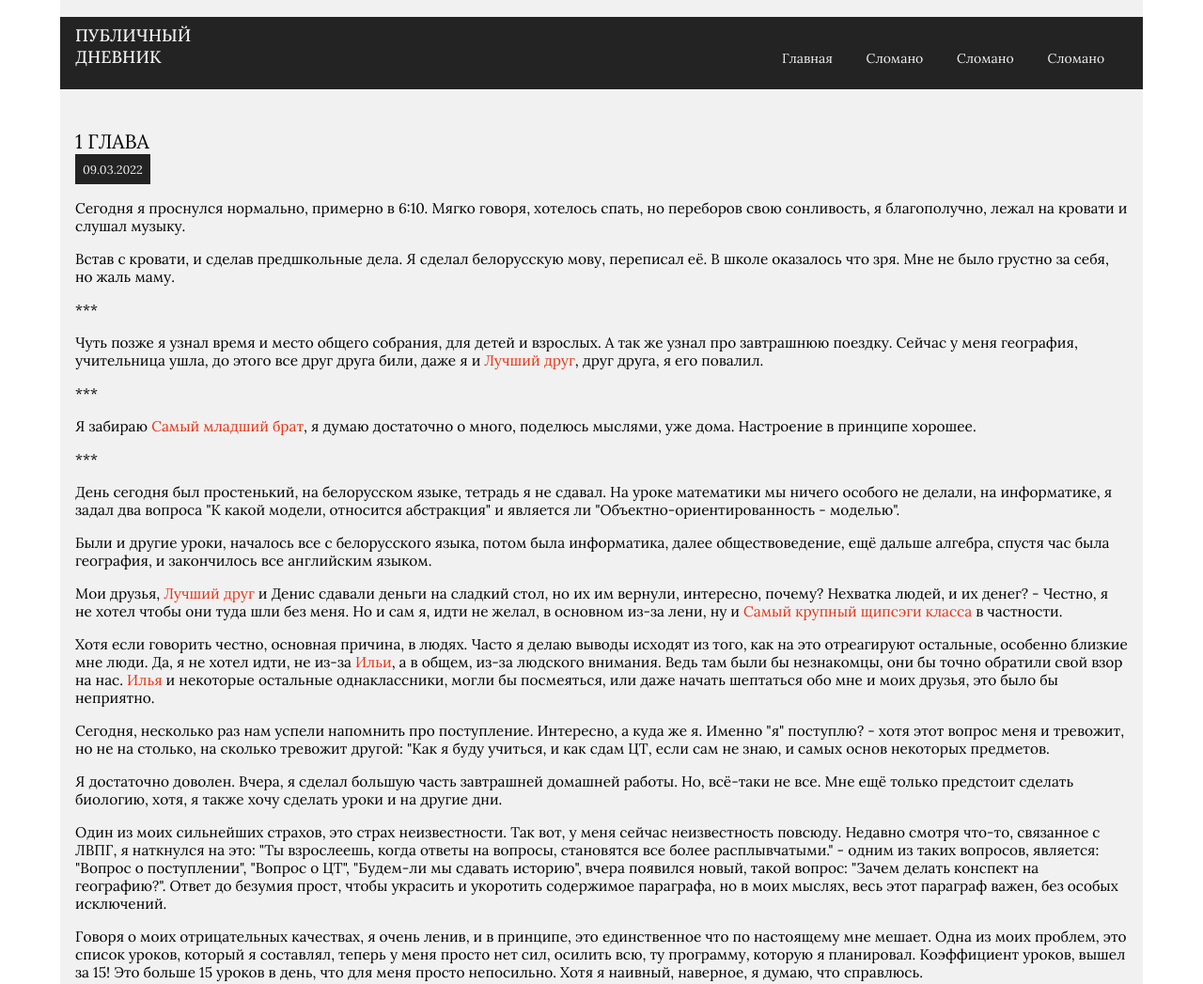
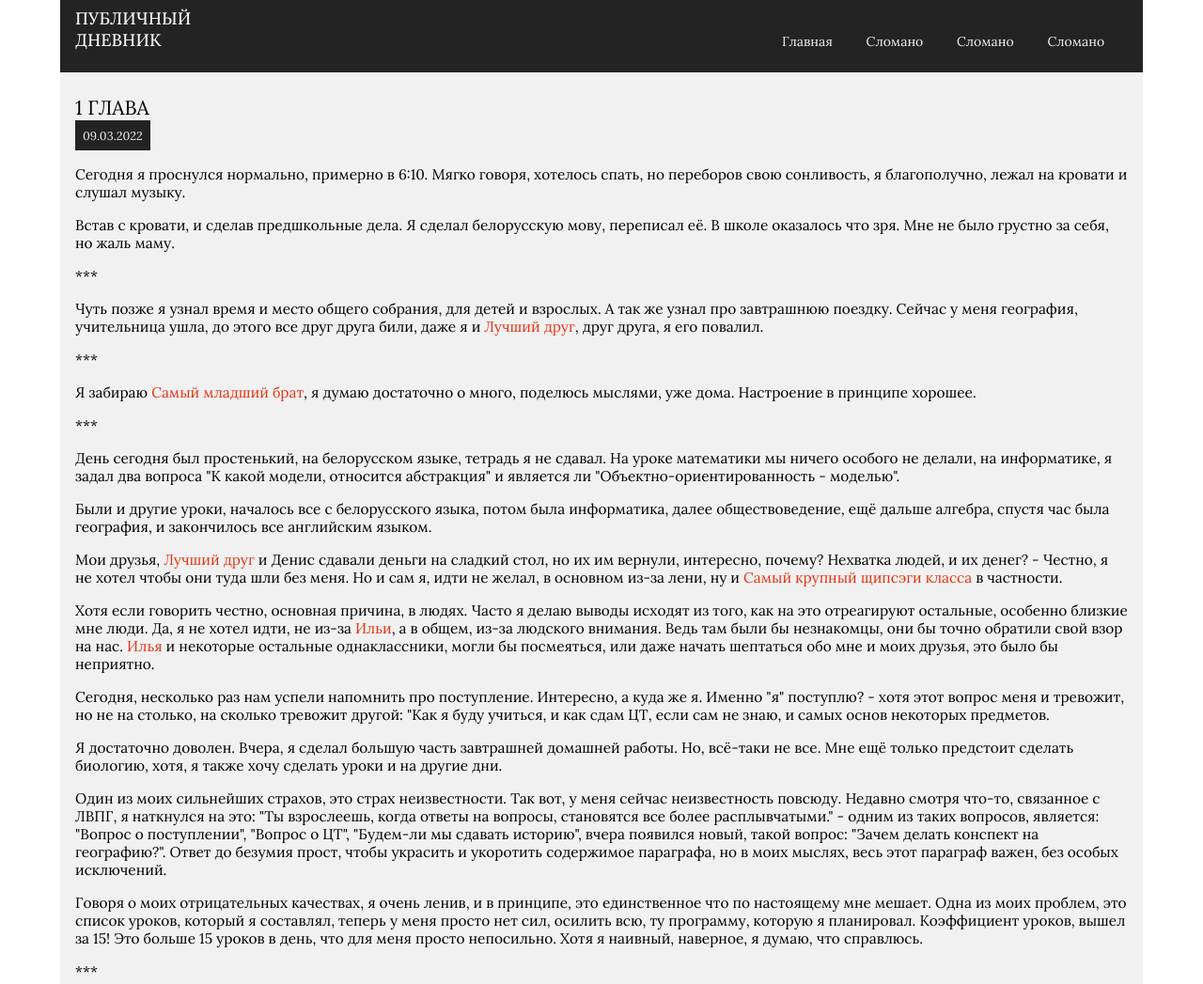
Before and after one commit to RakZarYt/public_diary, a plain HTML site: page index.html in a window 1280 px wide. Shown: the top 1047 px of the page at 94% size. Drawn offline with Linux system fonts and the light colour scheme.

Commit message:
Убрал баг

```diff
--- a/index.html
+++ b/index.html
@@ -8,7 +8,7 @@
 </head>
 <body class="body">
 	<div class="page">
-		﻿<header class="header">
+		<header class="header">
 	<div class="header__item header__item_heading">ПУБЛИЧНЫЙ ДНЕВНИК</div>
 	<div class="header__item header__item_nav">
 		<nav class="nav header__nav">
@@ -19,7 +19,7 @@
 		</nav>
 	</div>
 </header>
-		﻿<div class="content">
+		<div class="content">
 	<section class="section">
 		<article class="article">
 			<div class="article__heading">1 ГЛАВА</div>
@@ -73,7 +73,7 @@
 		</article>
 	</section>
 </div>
-		﻿<footer class="footer">
+		<footer class="footer">
 	<div class="footer__item"></div>
 </footer>
 	</div>
```
